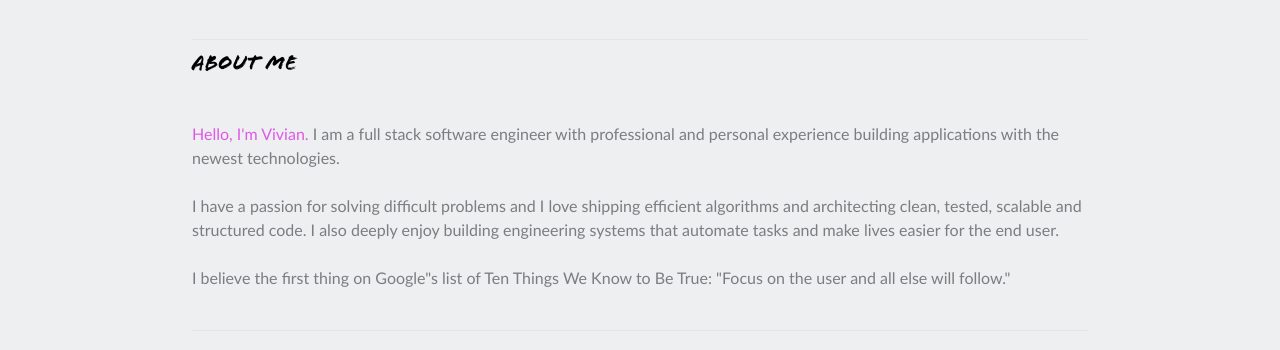
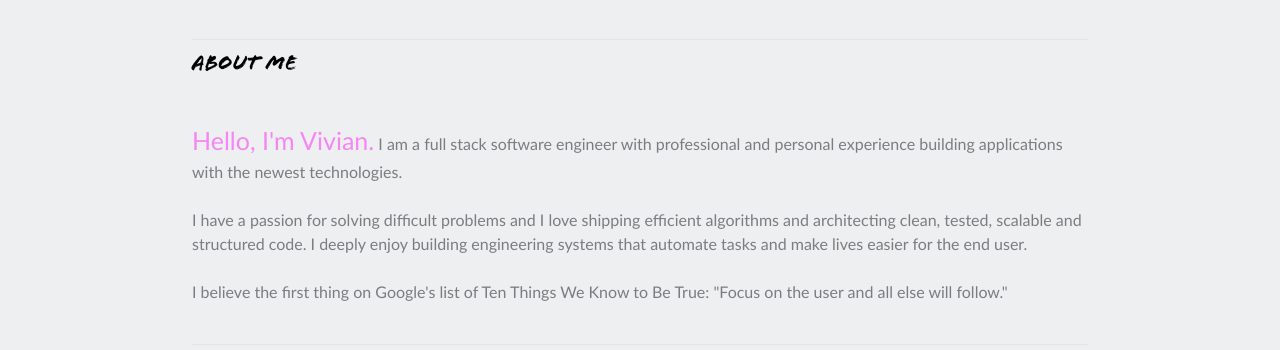
Before and after one commit to vivzhang/portfolio, a plain HTML site: page index.html in a window 1280 px wide. Shown: the part 800-1150 px from the top of the page. Drawn offline with nearby package versions, Linux system fonts and the light colour scheme.

Commit message:
Change intro name style

```diff
--- a/index.html
+++ b/index.html
@@ -36,9 +36,9 @@
         <p class="title">About Me</p>
         <p><span class="intro-name">Hello, I'm Vivian.</span> I am a full stack software engineer with professional and personal experience building applications with the newest technologies.</p>
         <br />
-        <p>I have a passion for solving difficult problems and I love shipping efficient algorithms and architecting clean, tested, scalable and structured code. I also deeply enjoy building engineering systems that automate tasks and make lives easier for the end user.</p>
+        <p>I have a passion for solving difficult problems and I love shipping efficient algorithms and architecting clean, tested, scalable and structured code. I deeply enjoy building engineering systems that automate tasks and make lives easier for the end user.</p>
         <br />
-        <p>I believe the first thing on Google"s list of Ten Things We Know to Be True: "Focus on the user and all else will follow."</p>
+        <p>I believe the first thing on Google's list of Ten Things We Know to Be True: "Focus on the user and all else will follow."</p>
       </div>
       <hr style="margin-top: 40px">
 
--- a/styles.css
+++ b/styles.css
@@ -166,7 +166,8 @@ li a {
 }
 
 .intro-name {
-  color: #E158E8;
+  color: #F786F5;
+  font-size: 25px;
 }
 
 .project-name {
```
